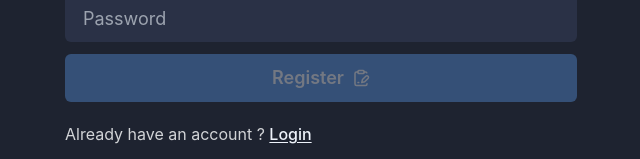
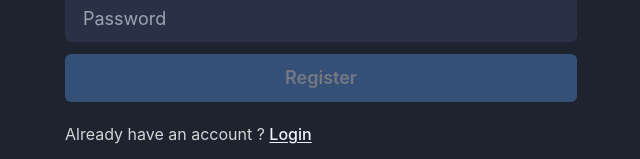
Before and after one commit to octoi/spacechat, a Next.js app in the folder app/: page /account/register in a window 1280 px wide. Shown: the part 254-413 px from the top of the page, without its empty margins (319-959 px from the left). Built offline with nearby package versions, Linux system fonts and the light colour scheme; no server answers.

Commit message:
refactor

```diff
--- a/app/package.json
+++ b/app/package.json
@@ -19,6 +19,8 @@
     "@types/react-dom": "18.2.7",
     "autoprefixer": "10.4.15",
     "axios": "^1.5.0",
+    "class-variance-authority": "^0.7.0",
+    "clsx": "^2.0.0",
     "framer-motion": "^10.16.1",
     "js-cookie": "^3.0.5",
     "jwt-decode": "^3.1.2",
@@ -28,6 +30,7 @@
     "postcss": "8.4.28",
     "react": "18.2.0",
     "react-dom": "18.2.0",
+    "react-icons": "^4.11.0",
     "tailwind-merge": "^1.14.0",
     "tailwindcss": "3.3.3",
     "typescript": "5.2.2",
--- a/app/pages/account/register.tsx
+++ b/app/pages/account/register.tsx
@@ -3,7 +3,6 @@ import Link from 'next/link';
 import axios from 'axios';
 import { Layout } from '@/components/layout';
 import { Paths } from '@/lib/constants';
-import { ClipboardSignature } from 'lucide-react';
 import { Button, Center, Flex, Heading, Input } from '@chakra-ui/react';
 import { useRouter } from 'next/router';
 import { useState } from 'react';
@@ -107,7 +106,6 @@ export default function RegisterPage() {
             <Button
               mt={3}
               className='btn-primary'
-              rightIcon={<ClipboardSignature size={18} />}
               size='lg'
               type='submit'
               w='full'
```
